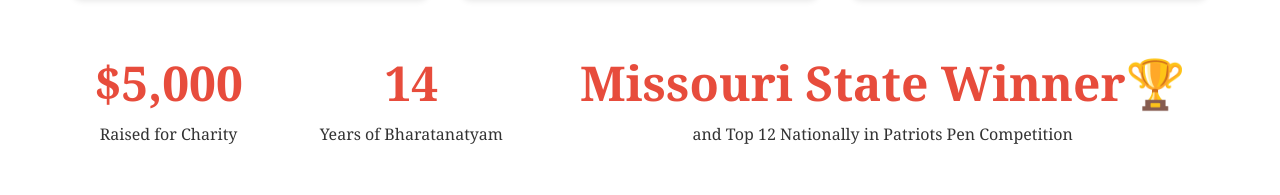
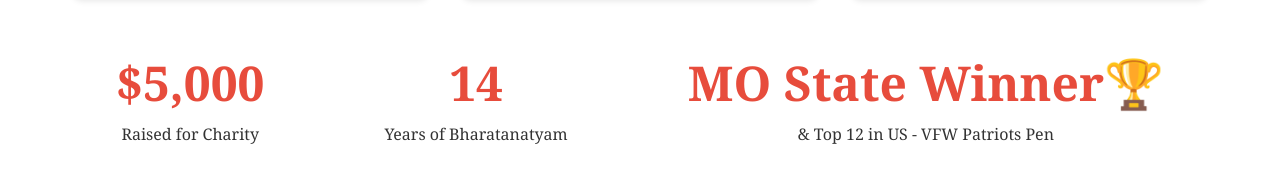
Before and after one commit to hrshybhutoria/profile, a plain HTML site: page index.html in a window 1280 px wide. Shown: the part 1597-1792 px from the top of the page. Drawn offline with Linux system fonts and the light colour scheme.

Commit message:
index.html

```diff
--- a/index.html
+++ b/index.html
@@ -511,8 +511,8 @@
                 <span class="stat-label">Years of Bharatanatyam</span>
             </div>
             <div class="stat-item">
-                <span class="stat-number">Missouri State Winner🏆</span>
-                <span class="stat-label">and Top 12 Nationally in Patriots Pen Competition</span>
+                <span class="stat-number">MO State Winner🏆</span>
+                <span class="stat-label">& Top 12 in US - VFW Patriots Pen</span>
             </div>
         </div>
     </section>
```
